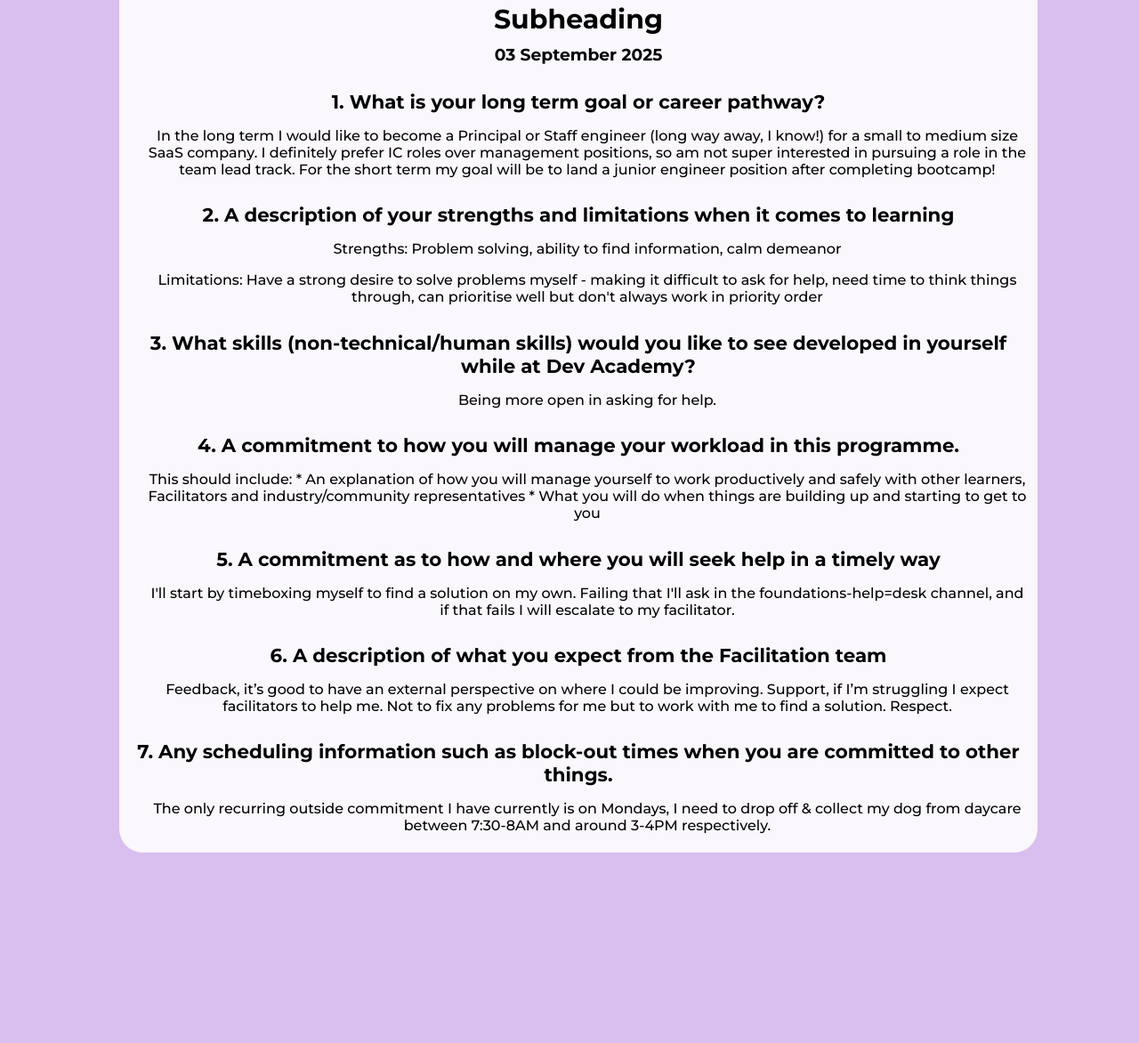
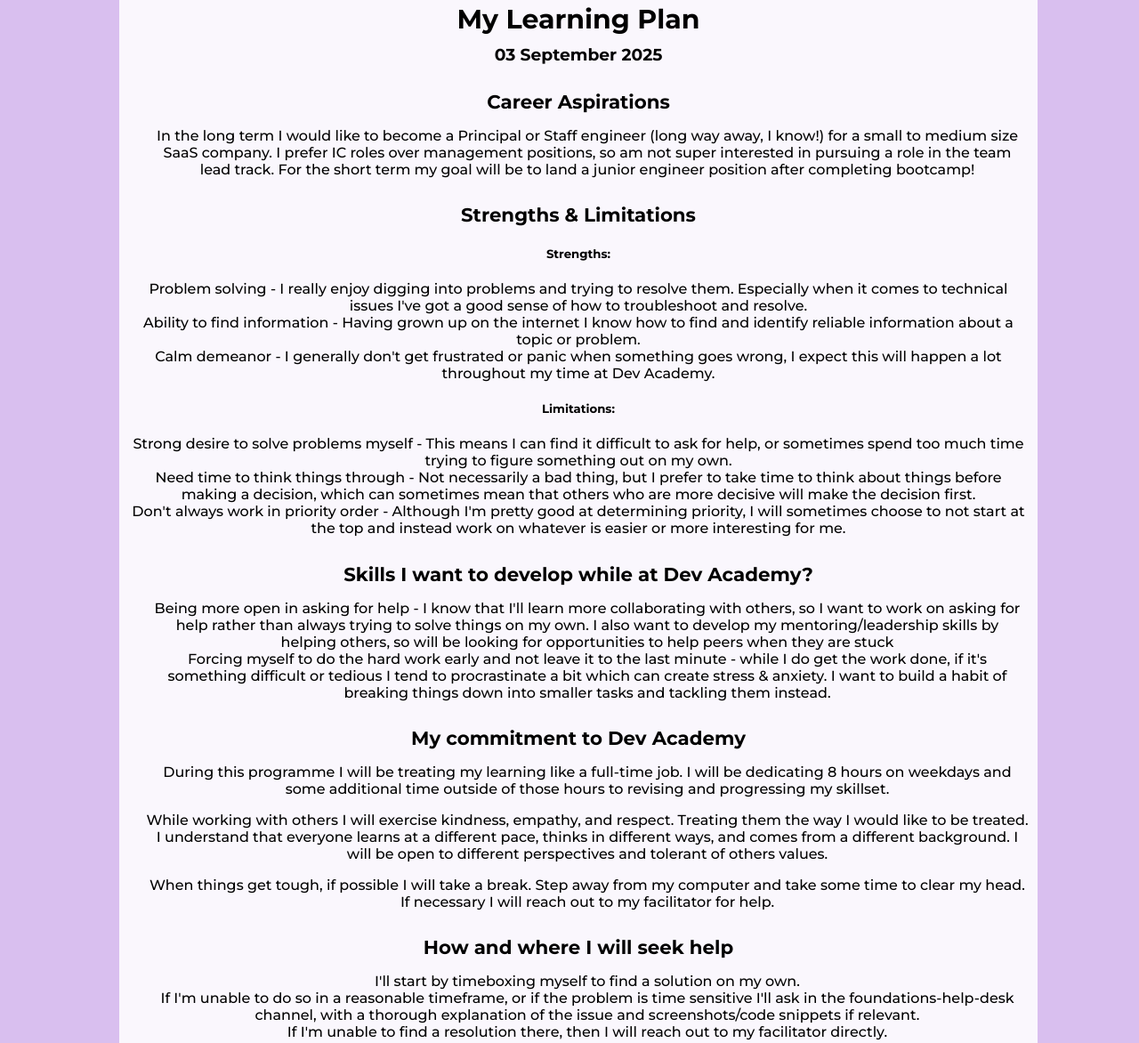
Before and after one commit to sean-outhwaite/sean-outhwaite.github.io, a plain HTML site: page blog/learning-plan.html in a window 1280 px wide. Shown: the part 180-1352 px from the top of the page at 89% size. Before the commit the page ends 1146 px from the top, so only its background shows below. Drawn offline with Linux system fonts and the light colour scheme.

Commit message:
Fill out learning plan content

```diff
--- a/blog/learning-plan.html
+++ b/blog/learning-plan.html
@@ -22,62 +22,89 @@
         <h1>Learning Plan</h1>
         <a href="../index.html"> <button id="next" class="nav">Next</button></a>
       </div>
-      <h2>Subheading</h2>
+      <h2>My Learning Plan</h2>
       <h3>03 September 2025</h3>
 
-      <h4>1. What is your long term goal or career pathway?</h4>
+      <h4>Career Aspirations</h4>
       <p>
         In the long term I would like to become a Principal or Staff engineer
         (long way away, I know!) for a small to medium size SaaS company. I
-        definitely prefer IC roles over management positions, so am not super
-        interested in pursuing a role in the team lead track. For the short term
-        my goal will be to land a junior engineer position after completing
-        bootcamp!
+        prefer IC roles over management positions, so am not super interested in
+        pursuing a role in the team lead track. For the short term my goal will
+        be to land a junior engineer position after completing bootcamp!
+      </p>
+      <h4>Strengths & Limitations</h4>
+      <p>
+        <h5>Strengths:</h5>
+        Problem solving - I really enjoy digging into problems and trying to
+        resolve them. Especially when it comes to technical issues I've got a
+        good sense of how to troubleshoot and resolve.<br />
+        Ability to find information - Having grown up on the internet I know how
+        to find and identify reliable information about a topic or problem.
+        <br />
+        Calm demeanor - I generally don't get frustrated or panic when something
+        goes wrong, I expect this will happen a lot throughout my time at Dev
+        Academy.
+      </p>
+      <p>
+       <h5> Limitations: </h5>
+        Strong desire to solve problems myself - This means I can find it
+        difficult to ask for help, or sometimes spend too much time trying to
+        figure something out on my own. <br />
+        Need time to think things through - Not necessarily a bad thing, but I
+        prefer to take time to think about things before making a decision,
+        which can sometimes mean that others who are more decisive will make the
+        decision first. <br />
+        Don't always work in priority order - Although I'm pretty good at
+        determining priority, I will sometimes choose to not start at the top
+        and instead work on whatever is easier or more interesting for me.
       </p>
       <h4>
-        2. A description of your strengths and limitations when it comes to
-        learning
+       Skills I want to develop while at Dev Academy?
       </h4>
       <p>
-        Strengths: Problem solving, ability to find information, calm demeanor
+        Being more open in asking for help - I know that I'll learn more collaborating with others,
+        so I want to work on asking for help rather than always trying to solve things on my own.
+        I also want to develop my mentoring/leadership skills by helping others, so will be looking
+        for opportunities to help peers when they are stuck <br>
+        Forcing myself to do the hard work early and not leave it to the last minute - while I do get
+         the work done, if it's something difficult or tedious I tend to procrastinate a bit which
+         can create stress & anxiety. I want to build a habit of breaking things down into smaller
+          tasks and tackling them instead.
+      </p>
+      <h4>
+        My commitment to Dev Academy
+      </h4>
+      <p>
+       During this programme I will be treating my learning like a full-time job. I will be dedicating 8 hours on weekdays and some additional
+        time outside of those hours to revising and progressing my skillset.
       </p>
       <p>
-        Limitations: Have a strong desire to solve problems myself - making it
-        difficult to ask for help, need time to think things through, can
-        prioritise well but don't always work in priority order
+        While working with others I will exercise kindness, empathy, and respect. Treating them the way I would like to be treated.<br>
+        I understand that everyone learns at a different pace, thinks in different ways, and comes from a different background. I will be
+        open to different perspectives and tolerant of others values. </p>
+      <p>
+        When things get tough, if possible I will take a break. Step away from my computer and take some time to clear my head. If necessary I will reach out to my facilitator for help.
       </p>
       <h4>
-        3. What skills (non-technical/human skills) would you like to see
-        developed in yourself while at Dev Academy?
-      </h4>
-      <p>Being more open in asking for help.</p>
-      <h4>
-        4. A commitment to how you will manage your workload in this programme.
+        How and where I will seek help
       </h4>
       <p>
-        This should include: * An explanation of how you will manage yourself to
-        work productively and safely with other learners, Facilitators and
-        industry/community representatives * What you will do when things are
-        building up and starting to get to you
+        I'll start by timeboxing myself to find a solution on my own. <br>
+        If I'm unable to do so in a reasonable timeframe, or if the problem is time sensitive
+        I'll ask in the foundations-help-desk channel, with a thorough explanation of the issue and screenshots/code snippets if relevant. <br>
+        If I'm unable to find a resolution there, then I will reach out to my facilitator directly.
+      </p>
+      <h4>What I expect from the Facilitation team</h4>
+      <p>
+        Feedback -  it’s good to have an external perspective on where I could be
+        improving.<br>
+        Support - if I’m struggling I expect facilitators will be willing to help me.
+        Not to fix any problems for me but to work with me to find a solution. <br>
+        Respect - I expect that facilitators will treat me with respect as we work together.
       </p>
       <h4>
-        5. A commitment as to how and where you will seek help in a timely way
-      </h4>
-      <p>
-        I'll start by timeboxing myself to find a solution on my own. Failing
-        that I'll ask in the foundations-help=desk channel, and if that fails I
-        will escalate to my facilitator.
-      </p>
-      <h4>6. A description of what you expect from the Facilitation team</h4>
-      <p>
-        Feedback, it’s good to have an external perspective on where I could be
-        improving. Support, if I’m struggling I expect facilitators to help me.
-        Not to fix any problems for me but to work with me to find a solution.
-        Respect.
-      </p>
-      <h4>
-        7. Any scheduling information such as block-out times when you are
-        committed to other things.
+       External Commitments
       </h4>
       <p>
         The only recurring outside commitment I have currently is on Mondays, I
```
